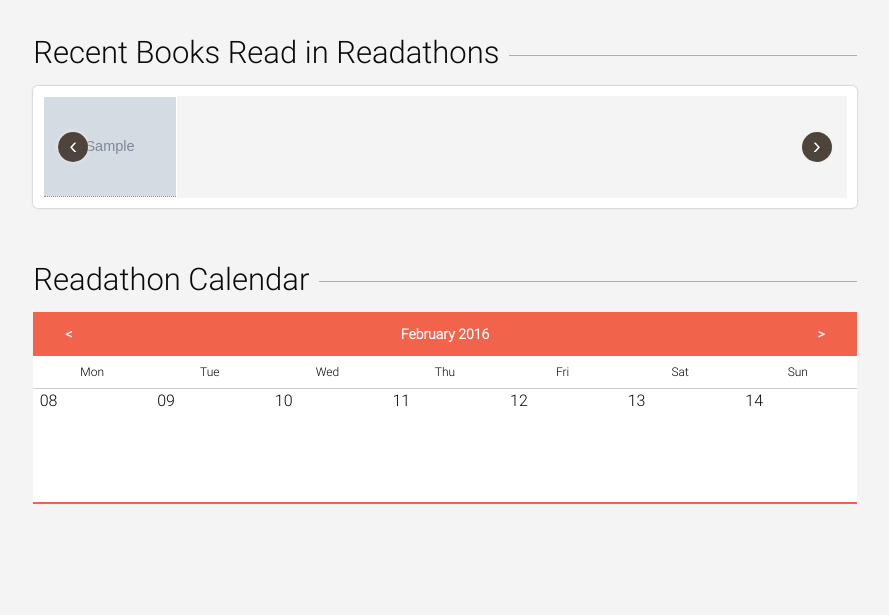
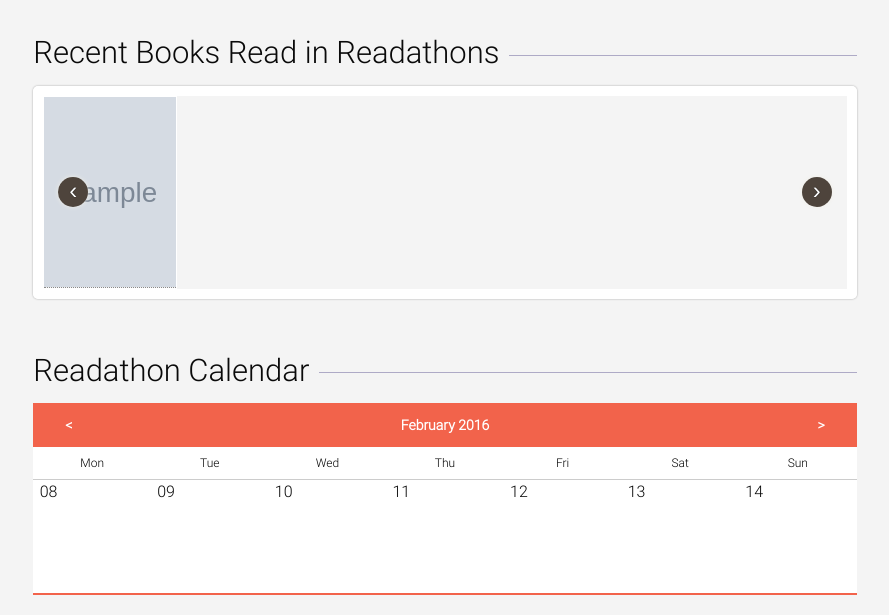
Before and after one commit to mspj/ITech, a Django app: page / in a window 1280 px wide. Shown: the part 631-1246 px from the top of the page, without its empty margins (195-1084 px from the left). Before the commit the page ends 1135 px from the top, so only its background shows below. Run offline with Django 3.2, Linux system fonts and the light colour scheme; tables that the repository leaves empty hold one stand-in row (values such as "Sample post"); grey boxes marked "Sample" are stand-in pictures.

Commit message:
make poster pictures have the same size and resize when window resizes -Pim

```diff
--- a/static/bookwormsunite/css/app.css
+++ b/static/bookwormsunite/css/app.css
@@ -154,10 +154,6 @@ hr {
     background: rgba(253, 175, 43, 1);
 }
 
-.jcarousel img {
-    width: 100%;
-}
-
 div#profile-readathon-list {
     margin-right: 20px;
     background-color: rgb(113, 191, 179);
--- a/static/bookwormsunite/css/jcarousel.responsive.css
+++ b/static/bookwormsunite/css/jcarousel.responsive.css
@@ -38,7 +38,8 @@
 .jcarousel img {
     display: block;
     max-width: 100%;
-    height: auto !important;
+    width: 100%;
+    height: 100%;
 }
 
 /** Carousel Controls **/
--- a/static/bookwormsunite/js/jcarousel.responsive.js
+++ b/static/bookwormsunite/js/jcarousel.responsive.js
@@ -1,5 +1,5 @@
-(function($) {
-    $(function() {
+(function ($) {
+    $(function () {
         var jcarousel = $('.jcarousel');
 
         jcarousel
@@ -7,13 +7,11 @@
                 var carousel = $(this),
                     width = carousel.innerWidth();
 
-                if (width >= 600) {
-                    width = width / 6;
-                } else if (width >= 350) {
-                    width = width / 4;
-                }
+                height = 240.0 * width / 1000;
+                width = width / 6;
 
                 carousel.jcarousel('items').css('width', Math.ceil(width) + 'px');
+                carousel.jcarousel('items').css('height', Math.ceil(height) + 'px');
             })
             .jcarousel({
                 wrap: 'circular'
@@ -30,18 +28,18 @@
             });
 
         $('.jcarousel-pagination')
-            .on('jcarouselpagination:active', 'a', function() {
+            .on('jcarouselpagination:active', 'a', function () {
                 $(this).addClass('active');
             })
-            .on('jcarouselpagination:inactive', 'a', function() {
+            .on('jcarouselpagination:inactive', 'a', function () {
                 $(this).removeClass('active');
             })
-            .on('click', function(e) {
+            .on('click', function (e) {
                 e.preventDefault();
             })
             .jcarouselPagination({
                 perPage: 1,
-                item: function(page) {
+                item: function (page) {
                     return '<a href="#' + page + '">' + page + '</a>';
                 }
             });
--- a/templates/bookwormsunite/index.html
+++ b/templates/bookwormsunite/index.html
@@ -48,7 +48,7 @@
                                 <li>
                                     <a href="http://www.bookdepository.com/search?searchTerm={{ recent_book.book_name|urlencode }}">
                                         <img src="{{ recent_book.cover }}" alt="{{ recent_book.book_name }}"
-                                             data-tooltip aria-haspopup="true" class="has-tip"
+                                             data-tooltip aria-haspopup="true" class="has-tip poster-img"
                                              title="{{ recent_book.book_name }}">
                                     </a>
                                 </li>
```
Also changed, not shown: static/bookwormsunite/js/app.js (line endings or trailing spaces).
